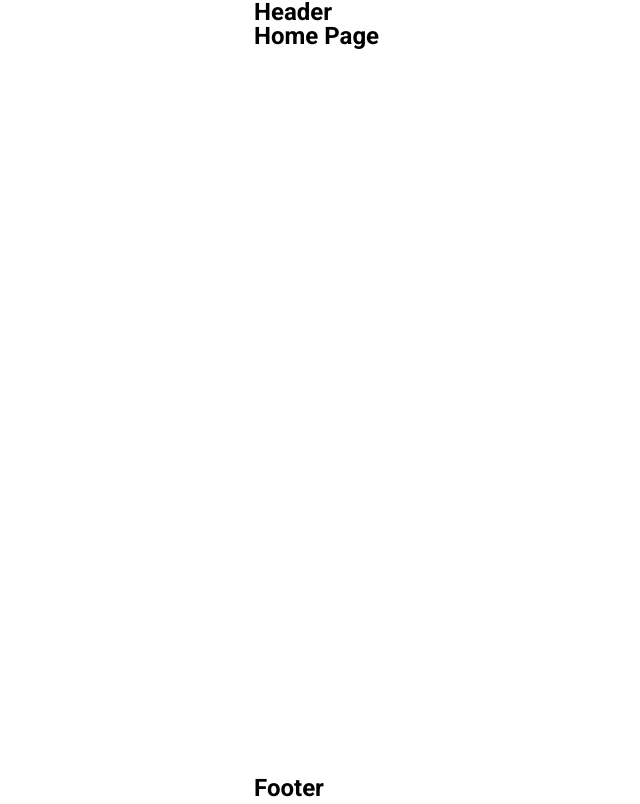
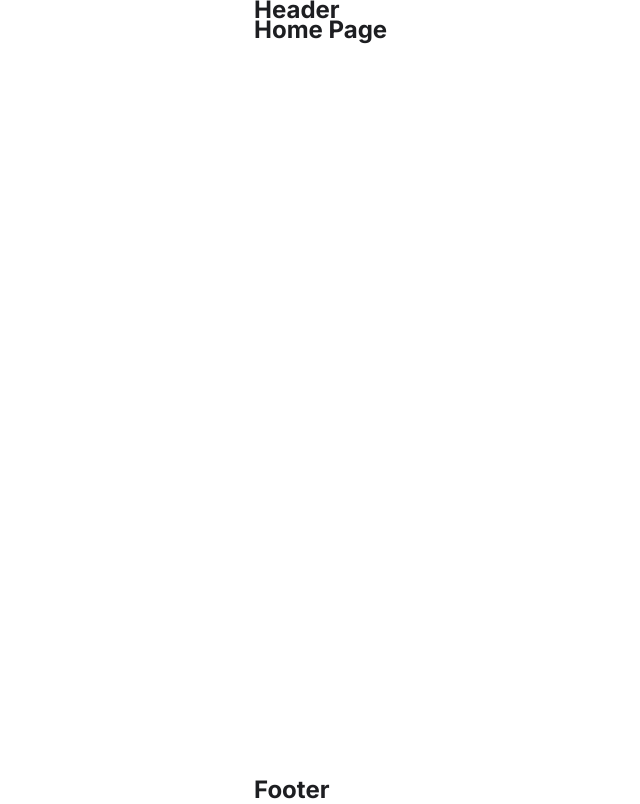
Before and after one commit to Mykhailenko-Oleksandr/e-pharmacy, a Next.js app: page / in a window 1280 px wide. Shown: the whole page, without its empty margins (34-674 px from the left). Built offline with nearby package versions, Linux system fonts and the light colour scheme.

Commit message:
add font

```diff
--- a/app/globals.css
+++ b/app/globals.css
@@ -1,12 +1,3 @@
-/* =====================================
-============== Variables ===============
-======================================== */
-
-:root {
-  --color-neutral-darkest: #000;
-  --color-white: #fff;
-}
-
 /* =====================================
 ================ Base ==================
 ======================================== */
@@ -15,24 +6,18 @@
   box-sizing: border-box;
 }
 
-html {
-  scroll-behavior: smooth;
-}
-
 body {
-  font-family: var(--font-roboto), sans-serif;
+  font-family: var(--font-inter), sans-serif;
   display: flex;
   flex-direction: column;
   min-height: 100vh;
   margin: 0;
-  background-color: var(--color-white);
+  background-color: #ffffff;
 
-  color: var(--color-neutral-darkest);
-  line-height: 150%;
+  color: #1d1e21;
+  line-height: 125%;
 
-  transition: all 250ms ease;
-
-  &.no-scroll {
+  &.noScroll {
     overflow: hidden;
   }
 }
@@ -107,18 +92,6 @@ input {
   font-family: inherit;
 }
 
-/* input:-webkit-autofill,
-input:-webkit-autofill:hover,
-input:-webkit-autofill:focus,
-textarea:-webkit-autofill,
-textarea:-webkit-autofill:hover,
-textarea:-webkit-autofill:focus {
-  -webkit-box-shadow: 0 0 0px 1000px transparent inset;
-  -webkit-text-fill-color: var(--color-neutral-darkest);
-  transition: all 5000s ease-in-out 0s;
-  caret-color: var(--color-neutral-darkest);
-} */
-
 /* =====================================
 ============== Container ===============
 ======================================== */
--- a/app/layout.tsx
+++ b/app/layout.tsx
@@ -3,16 +3,16 @@ import "./globals.css";
 import { Toaster } from "react-hot-toast";
 import { ReactNode } from "react";
 import type { Metadata } from "next";
-import { Roboto } from "next/font/google";
+import { Inter } from "next/font/google";
 import { ReactQueryDevtools } from "@tanstack/react-query-devtools";
 import TanStackProvider from "@/components/TanStackProvider/TanStackProvider";
 import Header from "@/components/Header/Header";
 import Footer from "@/components/Footer/Footer";
 
-const roboto = Roboto({
+const inter = Inter({
   subsets: ["latin"],
   weight: ["400", "500", "600", "700"],
-  variable: "--font-roboto",
+  variable: "--font-inter",
   display: "swap",
 });
 
@@ -34,7 +34,7 @@ export default function RootLayout({
 }>) {
   return (
     <html lang="en">
-      <body className={`${roboto.variable}`}>
+      <body className={`${inter.variable}`}>
         <TanStackProvider>
           <Header />
 
```
